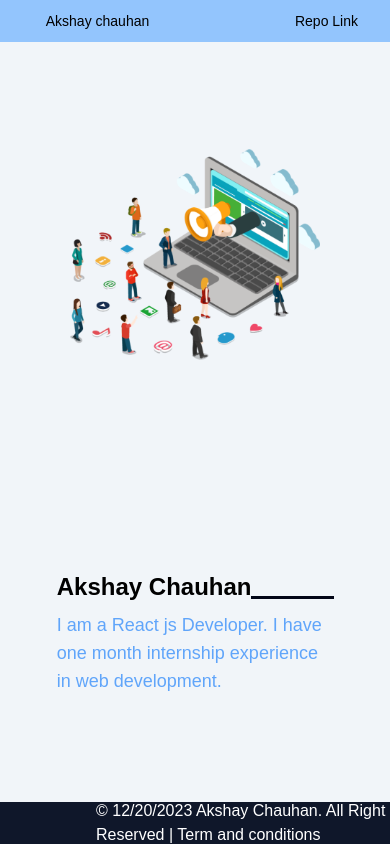
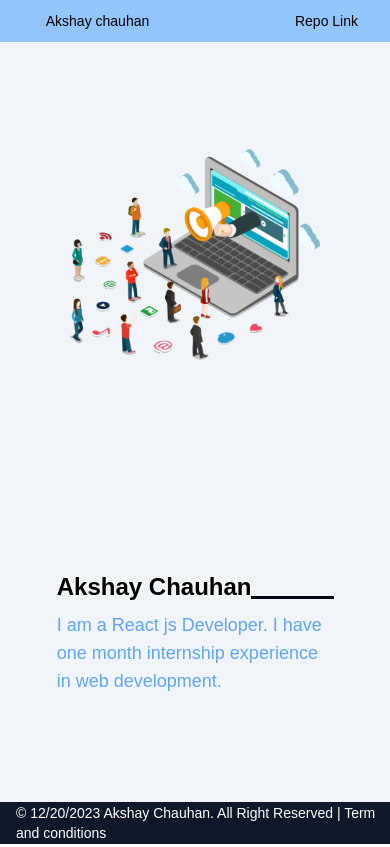
Before and after one commit to Av-Akshay/educ-ademy-project, a React (Create React App) app: page / in a window 390 px wide. Built offline with nearby package versions, Linux system fonts and the light colour scheme; the HTML template or start-up script is replaced by a standard one; a web font is replaced by a local one.

Commit message:
style: make footer component responsive

```diff
--- a/src/components/home-page-component/Footer.jsx
+++ b/src/components/home-page-component/Footer.jsx
@@ -4,7 +4,7 @@ const Footer = () => {
   const date = new Date().toLocaleDateString();
   // console.log(date);
   return (
-    <div className="bg-slate-900 h-[5vh] flex items-center text-white pl-24">
+    <div className="bg-slate-900 h-[5vh] flex items-center text-white pl-24 max-md:pl-14 max-sm:pl-4 max-sm:text-sm">
       <p> © {date} Akshay Chauhan. All Right Reserved | Term and conditions</p>
     </div>
   );
```
